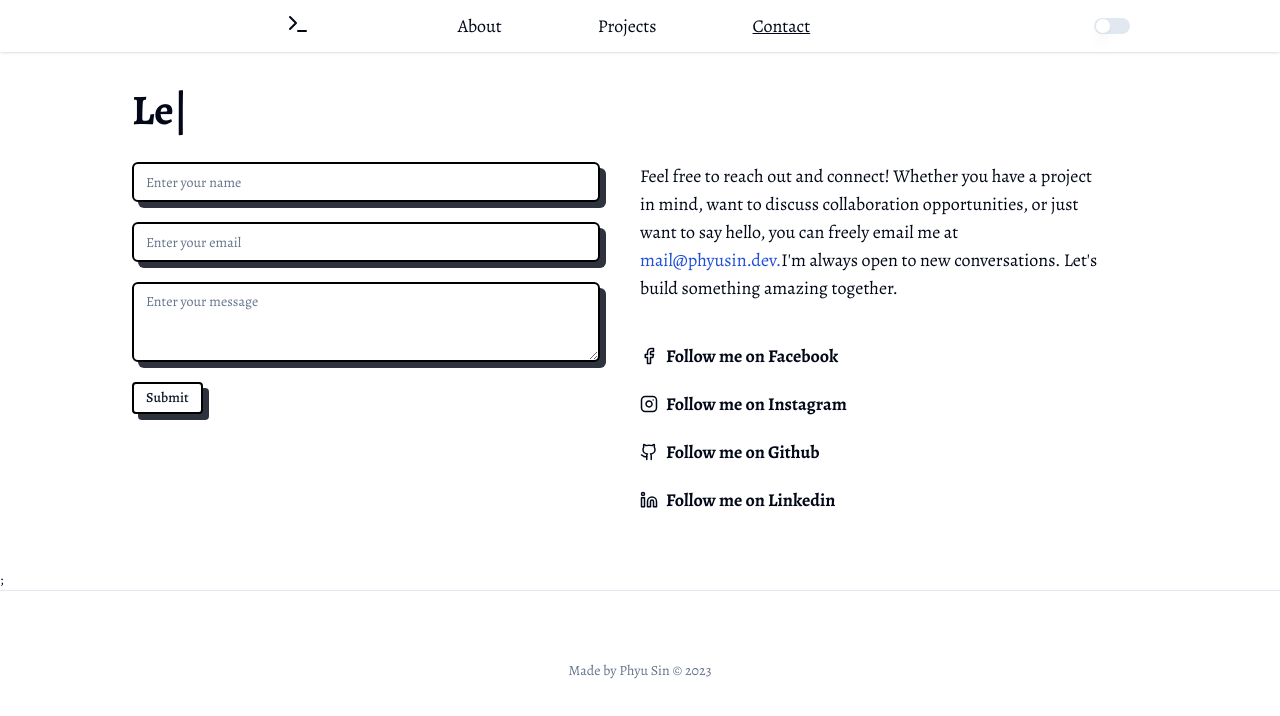
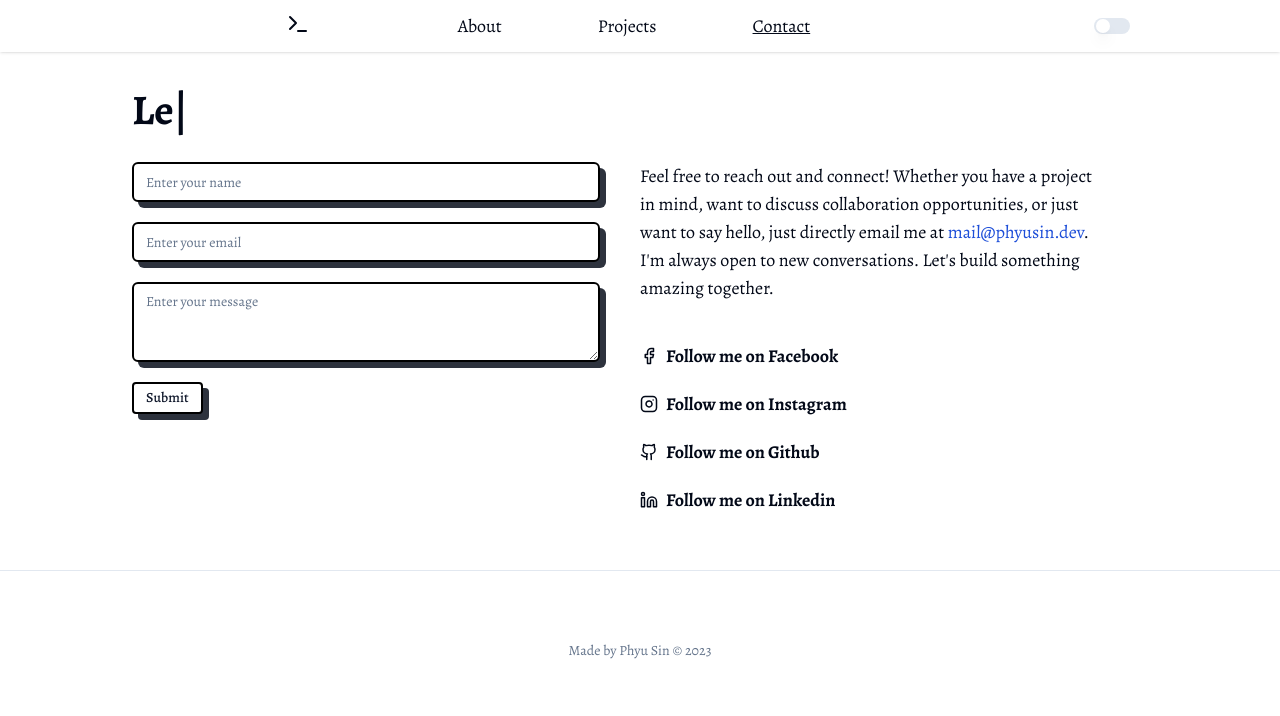
Before and after one commit to PhyuSinKhantAung/phyusinkhantaung, a Next.js app: page /contact in a window 1280 px wide. Shown: the top 716 px of the page. Built offline with nearby package versions, Linux system fonts and the light colour scheme.

Commit message:
fixed contact form

```diff
--- a/app/contact/page.tsx
+++ b/app/contact/page.tsx
@@ -6,7 +6,7 @@ const ContactPage = () => {
   return (
     <>
       <ScrollTop />
-      <Contact />;
+      <Contact />
     </>
   );
 };
--- a/components/Contact.tsx
+++ b/components/Contact.tsx
@@ -35,7 +35,7 @@ const Contact = () => {
     send('service_h7ssxov', 'template_keplteb', data, 'nz8rtf2Y9zk38r7GJ')
       .then((response) => {
         toast({
-          description: 'Your email has been sent.',
+          description: '✅  Your email has been sent.',
         });
         setData({
           name: '',
@@ -49,6 +49,7 @@ const Contact = () => {
         setIsLoading(false);
         console.log('failed', error);
         toast({
+          variant: 'destructive',
           description: 'Something went wrong!',
         });
       });
@@ -103,15 +104,15 @@ const Contact = () => {
           <p className="text-lg">
             {`Feel free to reach out and connect! Whether you have a project in
             mind, want to discuss collaboration opportunities, or just want to
-            say hello, you can freely email me at `}
+            say hello, just directly email me at `}
 
             <a
               href="mailto:rollyphyusinkhant7290@gmail.com"
               className=" text-blue-700"
             >
-              mail@phyusin.dev.
+              mail@phyusin.dev
             </a>
-            {`I'm always open to new conversations. Let's
+            {`. I'm always open to new conversations. Let's
               build something amazing together.`}
           </p>
 
```
